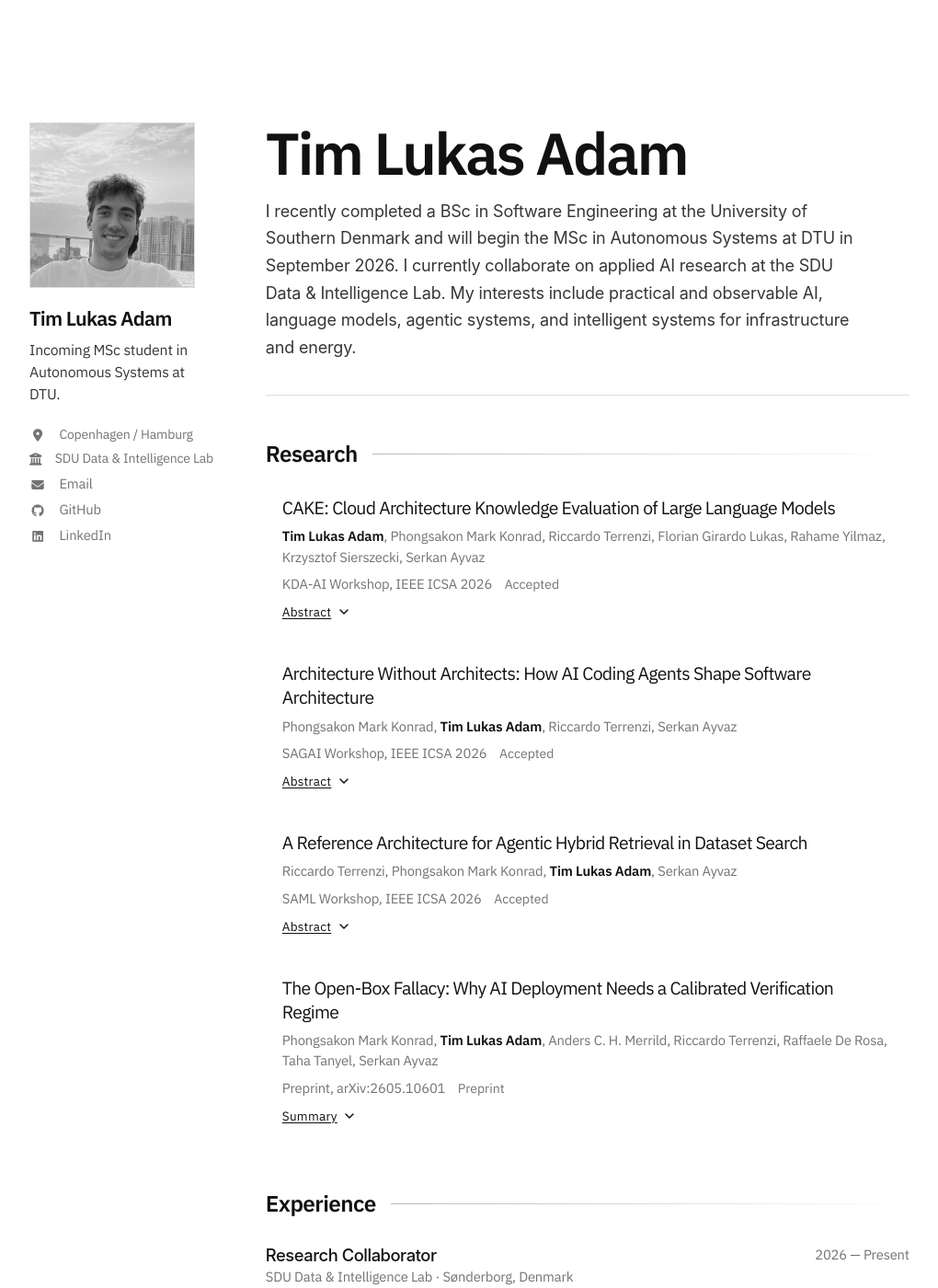
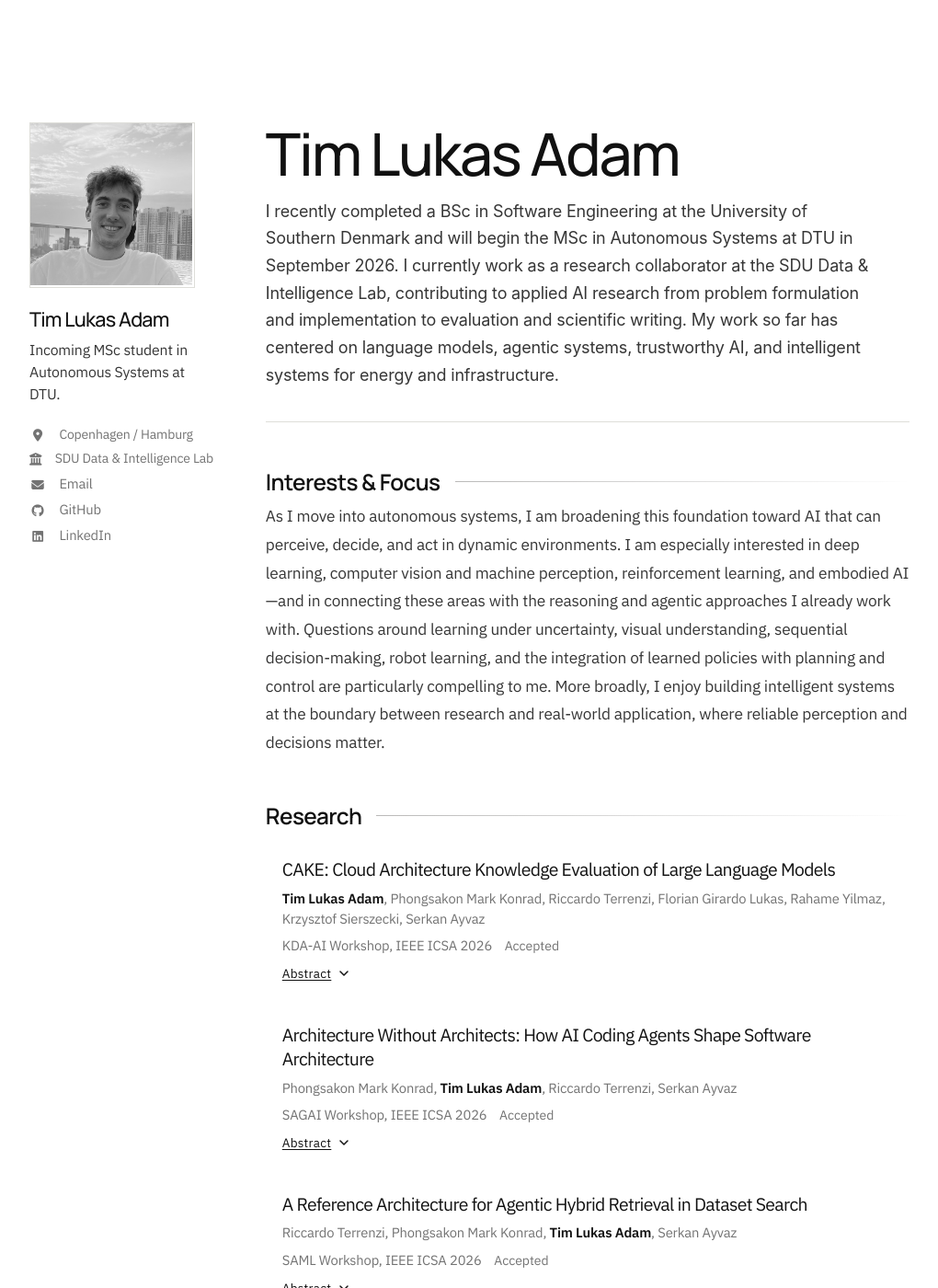
Before and after one commit to timadam03/timadam03.github.io, a Jekyll site: the page built from _pages/about.md, in a window 1280 px wide and 1400 px high. Shown: the whole window at 92% size, without its empty margins (128-1148 px from the left). Built offline with Jekyll 4.4.1, drawn with Linux system fonts in a browser that asks for light colours; some of the changed text lies outside the part shown.

Commit message:
Refine homepage focus and simplify sections

```diff
--- a/_includes/head/custom.html
+++ b/_includes/head/custom.html
@@ -2,7 +2,7 @@
 
 <style>
 /* Google Fonts */
-@import url('https://fonts.googleapis.com/css2?family=IBM+Plex+Sans:wght@400;500;600&display=swap');
+@import url('https://fonts.googleapis.com/css2?family=IBM+Plex+Sans:wght@400;500;600&family=Manrope:wght@500;600&display=swap');
 
 /* Color palette */
 :root {
@@ -2584,6 +2584,34 @@
     display: none;
   }
 }
+
+/* Geometric display type and profile crop refinement */
+.profile-name,
+.page__content .sidebar-name,
+.page__content h2,
+.research-section h2 {
+  font-family: 'Manrope', 'IBM Plex Sans', -apple-system, BlinkMacSystemFont, sans-serif;
+}
+
+.profile-name,
+.page__content .sidebar-name {
+  font-weight: 500;
+}
+
+.profile-image,
+.profile-sidebar .profile-image {
+  overflow: hidden;
+  border: 1px solid var(--line);
+}
+
+.profile-image img,
+.profile-sidebar .profile-image img {
+  width: calc(100% + 4px);
+  height: calc(100% + 4px);
+  margin: -6px 0 0 -2px;
+  border: 0;
+  object-fit: cover;
+}
 </style>
 
 <script>
--- a/_pages/about.md
+++ b/_pages/about.md
@@ -26,9 +26,13 @@
 <header class="profile-section">
   <div class="profile-copy">
     <h1 class="profile-name">Tim Lukas Adam</h1>
-    <p class="profile-lede">I recently completed a BSc in Software Engineering at the University of Southern Denmark and will begin the MSc in Autonomous Systems at DTU in September 2026. I currently collaborate on applied AI research at the SDU Data &amp; Intelligence Lab. My interests include practical and observable AI, language models, agentic systems, and intelligent systems for infrastructure and energy.</p>
+    <p class="profile-lede">I recently completed a BSc in Software Engineering at the University of Southern Denmark and will begin the MSc in Autonomous Systems at DTU in September 2026. I currently work as a research collaborator at the SDU Data &amp; Intelligence Lab, contributing to applied AI research from problem formulation and implementation to evaluation and scientific writing. My work so far has centered on language models, agentic systems, trustworthy AI, and intelligent systems for energy and infrastructure.</p>
   </div>
 </header>
+
+## Interests &amp; Focus
+
+<p class="focus-copy">As I move into autonomous systems, I am broadening this foundation toward AI that can perceive, decide, and act in dynamic environments. I am especially interested in deep learning, computer vision and machine perception, reinforcement learning, and embodied AI—and in connecting these areas with the reasoning and agentic approaches I already work with. Questions around learning under uncertainty, visual understanding, sequential decision-making, robot learning, and the integration of learned policies with planning and control are particularly compelling to me. More broadly, I enjoy building intelligent systems at the boundary between research and real-world application, where reliable perception and decisions matter.</p>
 
 ## Research
 
@@ -120,41 +124,12 @@
 
 </div>
 
-## Experience
-
 <style>
   .paper-item::before,
   .project-item::before {
     content: none;
   }
 </style>
-
-<div class="experience-list">
-  <div class="experience-item">
-    <div>
-      <h3>Research Collaborator</h3>
-      <p>SDU Data &amp; Intelligence Lab · Sønderborg, Denmark</p>
-    </div>
-    <span>2026 — Present</span>
-    <p>Applied AI and machine-learning research spanning problem formulation, experimental design, implementation, analysis, and writing.</p>
-  </div>
-  <div class="experience-item">
-    <div>
-      <h3>Student Ambassador</h3>
-      <p>University of Southern Denmark · Sønderborg, Denmark</p>
-    </div>
-    <span>2024 — 2026</span>
-    <p>Represented SDU at national and international education fairs and communicated the student experience to prospective students.</p>
-  </div>
-  <div class="experience-item">
-    <div>
-      <h3>Student Assistant, IT Service</h3>
-      <p>University of Southern Denmark · Sønderborg, Denmark</p>
-    </div>
-    <span>2024 — 2025</span>
-    <p>Supported students and staff with day-to-day IT service requests and technical issues.</p>
-  </div>
-</div>
 
 ## Selected Projects
 
@@ -176,59 +151,5 @@
   </div>
 </div>
 
-## Education
-
-<div class="education-timeline">
-
-  <div class="edu-item">
-    <div class="edu-marker"><div class="edu-dot"></div><div class="edu-line"></div></div>
-    <div class="edu-content">
-      <h3 class="edu-title">MSc Autonomous Systems</h3>
-      <div class="edu-meta">
-        <span class="edu-date">2026 — Present</span>
-      </div>
-      <p class="edu-venue">Technical University of Denmark (DTU)</p>
-      <p class="edu-desc">Incoming September 2026.</p>
-    </div>
-  </div>
-
-  <div class="edu-item">
-    <div class="edu-marker"><div class="edu-dot"></div><div class="edu-line"></div></div>
-    <div class="edu-content">
-      <h3 class="edu-title">BSc in Engineering, Software Engineering</h3>
-      <div class="edu-meta">
-        <span class="edu-date">2023 — 2026</span>
-      </div>
-      <p class="edu-venue">University of Southern Denmark, Sonderborg</p>
-      <p class="edu-desc">Graduated June 2026. Project-oriented programme with semester projects developed around real company cases and data; bachelor thesis completed in cooperation with Danfoss.</p>
-    </div>
-  </div>
-
-  <div class="edu-item">
-    <div class="edu-marker"><div class="edu-dot"></div><div class="edu-line"></div></div>
-    <div class="edu-content">
-      <h3 class="edu-title">Exchange Semester</h3>
-      <div class="edu-meta">
-        <span class="edu-date">Fall 2025</span>
-      </div>
-      <p class="edu-venue">Hong Kong University of Science and Technology (HKUST)</p>
-      <p class="edu-desc">Machine Learning; Large Language Models; Data Analysis for Smart Transportation Systems.</p>
-    </div>
-  </div>
-
-  <div class="edu-item">
-    <div class="edu-marker"><div class="edu-dot"></div><div class="edu-line"></div></div>
-    <div class="edu-content">
-      <h3 class="edu-title">German Abitur — High School Diploma</h3>
-      <div class="edu-meta">
-        <span class="edu-date">2022</span>
-      </div>
-      <p class="edu-venue">Gymnasium Kaiser-Friedrich-Ufer · Hamburg, Germany</p>
-      <p class="edu-desc">Final grade: 1.5.</p>
-    </div>
-  </div>
-
-</div>
-
 </main>
 </div>
```
Also changed, not shown: images/profile.png.
